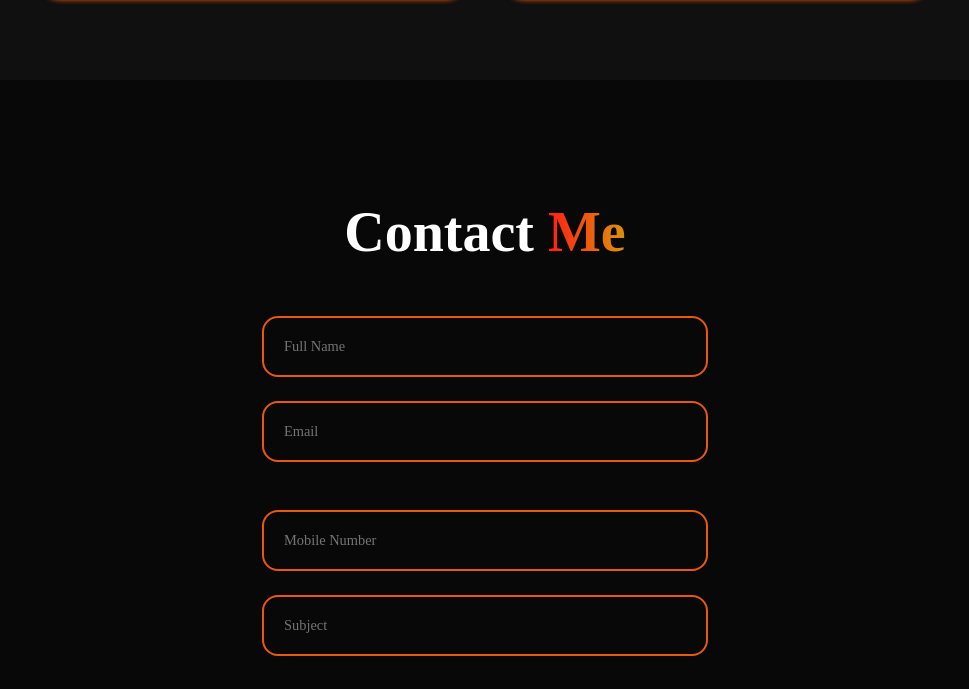
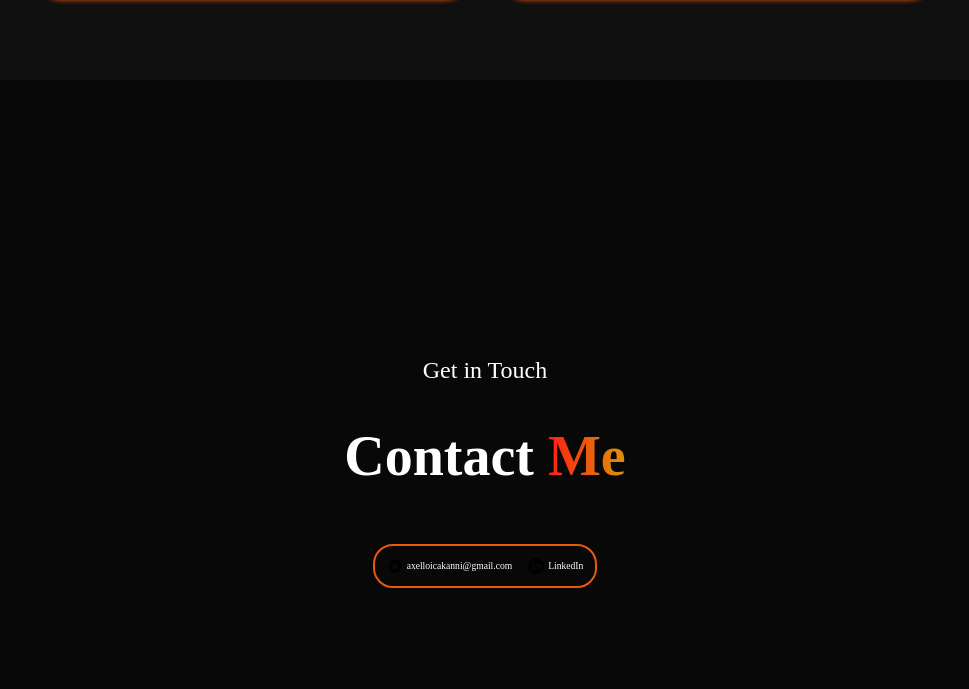
Before and after one commit to wale97/Portfolio_Axel, a plain HTML site: page index.html in a window 1280 px wide. Shown: the part 5780-6469 px from the top of the page, without its empty margins (155-1124 px from the left). Drawn offline with Linux system fonts and the light colour scheme; a web font is replaced by a local one.

Commit message:
Contact Update

```diff
--- a/index.html
+++ b/index.html
@@ -223,8 +223,8 @@
       </div>
     </section>
 
-    <!--  C  O  N  T  A  C  T  -->
-    <section class="contact" id="contact">
+    <!--  C  O  N  T  A  C  T -->
+    <!--<section class="contact" id="contact">
       <h2 class="heading">Contact <span>Me</span></h2>
       <form action="#">
         <div class="input-group">
@@ -248,7 +248,39 @@
           <input type="submit" value="Send Message" class="btn" />
         </div>
       </form>
+    </section>-->
+    <section id="contact">
+      <p class="section-text-p1">Get in Touch</p>
+      <h1 class="title">Contact <span>Me</span></h1>
+      <div class="contact-info-upper-container">
+        <div class="contact-info-container">
+          <img
+            src="./assets/email.png"
+            alt="email icon"
+            class="icon contact-icon"
+          />
+          <p>
+            <a href="mailto:axelloicakanni@gmail.com"
+              >axelloicakanni@gmail.com</a
+            >
+          </p>
+        </div>
+        <div class="contact-info-container">
+          <img
+            src="./assets/linkedin.png"
+            alt="Linkedin icon"
+            class="icon contact-icon"
+          />
+          <p>
+            <a
+              href="https://www.linkedin.com/in/axel-lo%C3%AFc-akanni-936098272?utm_source=share&utm_campaign=share_via&utm_content=profile&utm_medium=android_app"
+              target="blank">LinkedIn</a
+            >
+          </p>
+        </div>
+      </div>
     </section>
+
     <!--  F  O  O  T  E  R  -->
     <footer class="footer">
       <div class="social-icons">
--- a/style.css
+++ b/style.css
@@ -287,6 +287,7 @@ section {
 .service-info i {
   font-size: 8rem;
 }
+
 .projects {
   background-color: var(--second-bg-color);
 }
@@ -331,7 +332,8 @@ section {
   font-weight: 600;
   line-height: 1.7;
 }
-.contact {
+/*  C  O  N  T  A  C  T  2  */
+/*.contact {
   background-color: var(--bg-color);
 }
 .contact h2 {
@@ -356,7 +358,7 @@ section {
   border-radius: 2rem;
   border: 2px solid var(--main-color);
   margin: 1.5rem 0;
-}
+}*/
 
 /*  F  O  O  T  E  R  */
 .footer {
@@ -386,7 +388,88 @@ section {
   margin-top: 40px;
   font-size: 16px;
 }
+/*  C  O  N  T  A  C  T    B  U  T  T  O  N    N  E  W    */
 
+.icon {
+  cursor: pointer;
+  height: 2rem;
+}
+.contact-button {
+  position: fixed;
+  bottom: 20px;
+  left: 20px;
+  border-radius: 50%;
+  box-shadow: 0 4px 6px rgba(0, 0, 0, 0.3);
+  transition: background-color 0.3s ease-in-out;
+  z-index: 9999;
+}
+
+#contact {
+  display: flex;
+  justify-content: center;
+  flex-direction: column;
+  height: 70vh;
+  color: var(--text-color);
+}
+.contact-info-upper-container {
+  display: flex;
+  justify-content: center;
+  /*border-radius: 2rem;
+  border: rgb(53, 53, 53) 0.1rem solid;
+  border-color: rgb(163, 163, 163);
+  background: rgb(250, 250, 250);*/
+    background-color: var(--bg-color);
+  border: 2px solid var(--main-color);
+  border-radius:20px;
+  margin: 2rem auto;
+  padding: 0.5rem;
+  color: var(--main-color);
+}
+.contact-info-upper-container:hover {
+  box-shadow: 0 0 25px var(--main-color), 0 0 50px var(--main-color),
+    0 0 100px var(--main-color);
+  transform: scale(1.2);
+}
+
+
+.contact-info-container {
+  display: flex;
+  align-items: center;
+  justify-content: center;
+  gap: 0.5rem;
+  margin: 1rem;
+  color:var(--main-color);
+}
+.contact-info-container p {
+  font-size: larger;
+  color: black;
+}
+.contact-icon {
+  cursor: default;
+}
+/*  C  O  N  T  A  C  T    B  U  T  T  O  N    N  E  W  */
+
+.section-text-p1 {
+  text-align: center;
+  font-size: 3rem;
+}
+.title {
+  text-align: center;
+  font-size: 7rem;
+  margin: 5rem 0;
+}
+.contact p {
+  font-size: 5rem;
+  line-height: 1.5rem;
+}
+.contact-info-upper-container a{
+  color: white;
+  text-decoration: none;
+}
+.contact-info-upper-container .icon{
+    color: white;
+
+}
 @media (max-width: 1285px) {
   #menu-icon {
     display: block;
@@ -431,14 +514,14 @@ section {
     flex-direction: column-reverse;
     text-align: center;
   }
-  .about h2{
+  .about h2 {
     text-align: center;
-    margin:2rem 0;
+    margin: 2rem 0;
   }
   .about img {
     width: 52vw;
   }
-  .contact form{
-    flex-direction:column;
+  .contact form {
+    flex-direction: column;
   }
 }
```
Also changed, not shown: assets/email.png (added), assets/linkedin.png (added).
